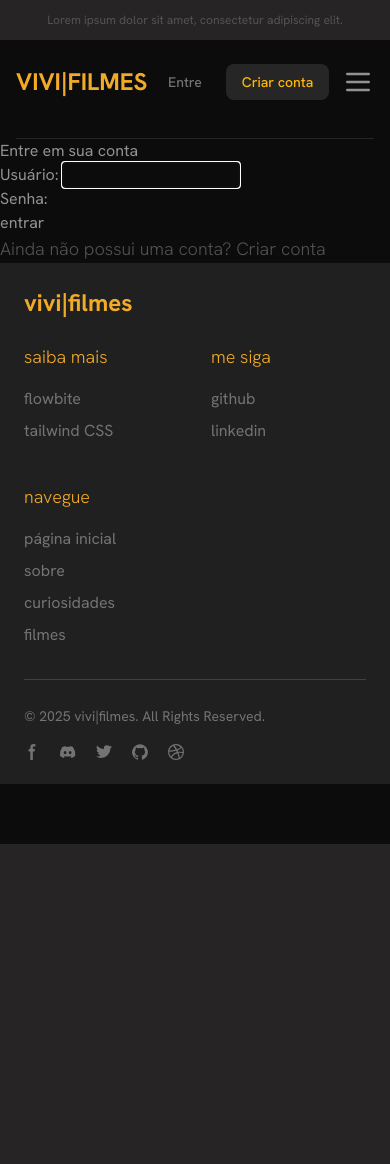
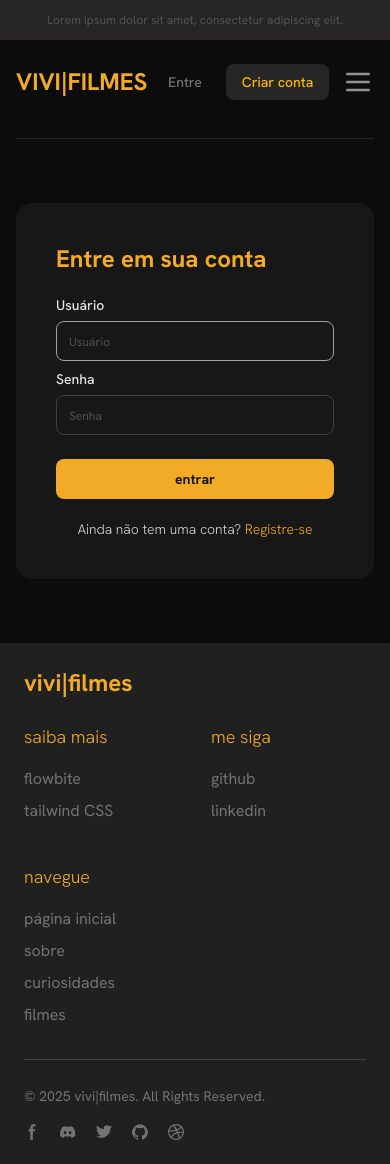
Before and after one commit to vitoriabecker/cinema, a Django app: page /login/ in a window 390 px wide. Before the commit the page ends 844 px from the top, so only its background shows below. Run offline with Django 5.2, Linux system fonts and the light colour scheme; style sheets or scripts are compiled from the project's sources; some web fonts are replaced.

Commit message:
style: make login page responsive

```diff
--- a/cinema/static/dist/styles.css
+++ b/cinema/static/dist/styles.css
@@ -10,16 +10,7 @@
     --color-red-400: oklch(70.4% 0.191 22.216);
     --color-red-500: oklch(63.7% 0.237 25.331);
     --color-red-600: oklch(57.7% 0.245 27.325);
-    --color-amber-200: oklch(92.4% 0.12 95.746);
-    --color-amber-300: oklch(87.9% 0.169 91.605);
     --color-amber-400: oklch(82.8% 0.189 84.429);
-    --color-amber-500: oklch(76.9% 0.188 70.08);
-    --color-blue-500: oklch(62.3% 0.214 259.815);
-    --color-slate-200: oklch(92.9% 0.013 255.508);
-    --color-slate-300: oklch(86.9% 0.022 252.894);
-    --color-slate-400: oklch(70.4% 0.04 256.788);
-    --color-slate-700: oklch(37.2% 0.044 257.287);
-    --color-gray-200: oklch(92.8% 0.006 264.531);
     --color-gray-300: oklch(87.2% 0.01 258.338);
     --color-gray-700: oklch(37.3% 0.034 259.733);
     --color-neutral-50: oklch(98.5% 0 0);
@@ -668,6 +593,9 @@
   .p-8 {
     padding: calc(var(--spacing) * 8);
   }
+  .p-10 {
+    padding: calc(var(--spacing) * 10);
+  }
   .px-3 {
     padding-inline: calc(var(--spacing) * 3);
   }
@@ -808,9 +727,6 @@
   .text-neutral-500 {
     color: var(--color-neutral-500);
   }
-  .text-neutral-600 {
-    color: var(--color-neutral-600);
-  }
   .text-neutral-700 {
     color: var(--color-neutral-700);
   }
@@ -943,11 +848,6 @@
   .file\:text-white {
     &::file-selector-button {
       color: var(--color-white);
-    }
-  }
-  .placeholder\:bg-neutral-800 {
-    &::placeholder {
-      background-color: var(--color-neutral-800);
     }
   }
   .placeholder\:text-xs {
@@ -956,29 +856,9 @@
       line-height: var(--tw-leading, var(--text-xs--line-height));
     }
   }
-  .placeholder\:text-neutral-300 {
-    &::placeholder {
-      color: var(--color-neutral-300);
-    }
-  }
   .placeholder\:text-neutral-600 {
     &::placeholder {
       color: var(--color-neutral-600);
-    }
-  }
-  .placeholder\:text-neutral-700 {
-    &::placeholder {
-      color: var(--color-neutral-700);
-    }
-  }
-  .placeholder\:text-neutral-800 {
-    &::placeholder {
-      color: var(--color-neutral-800);
-    }
-  }
-  .placeholder\:text-slate-400 {
-    &::placeholder {
-      color: var(--color-slate-400);
     }
   }
   .backdrop\:bg-transparent {
@@ -1097,42 +948,15 @@
       }
     }
   }
-  .focus\:border-neutral-900 {
+  .focus\:border-neutral-400 {
     &:focus {
-      border-color: var(--color-neutral-900);
-    }
-  }
-  .focus\:border-slate-400 {
-    &:focus {
-      border-color: var(--color-slate-400);
-    }
-  }
-  .focus\:shadow {
-    &:focus {
-      --tw-shadow: 0 1px 3px 0 var(--tw-shadow-color, rgb(0 0 0 / 0.1)), 0 1px 2px -1px var(--tw-shadow-color, rgb(0 0 0 / 0.1));
-      box-shadow: var(--tw-inset-shadow), var(--tw-inset-ring-shadow), var(--tw-ring-offset-shadow), var(--tw-ring-shadow), var(--tw-shadow);
-    }
-  }
-  .focus\:ring-2 {
-    &:focus {
-      --tw-ring-shadow: var(--tw-ring-inset,) 0 0 0 calc(2px + var(--tw-ring-offset-width)) var(--tw-ring-color, currentcolor);
-      box-shadow: var(--tw-inset-shadow), var(--tw-inset-ring-shadow), var(--tw-ring-offset-shadow), var(--tw-ring-shadow), var(--tw-shadow);
+      border-color: var(--color-neutral-400);
     }
   }
   .focus\:ring-4 {
     &:focus {
       --tw-ring-shadow: var(--tw-ring-inset,) 0 0 0 calc(4px + var(--tw-ring-offset-width)) var(--tw-ring-color, currentcolor);
       box-shadow: var(--tw-inset-shadow), var(--tw-inset-ring-shadow), var(--tw-ring-offset-shadow), var(--tw-ring-shadow), var(--tw-shadow);
-    }
-  }
-  .focus\:ring-amber-200 {
-    &:focus {
-      --tw-ring-color: var(--color-amber-200);
-    }
-  }
-  .focus\:ring-blue-500 {
-    &:focus {
-      --tw-ring-color: var(--color-blue-500);
     }
   }
   .focus\:ring-gray-300 {
@@ -1626,6 +1448,9 @@ article {
 }
 .botao-filme:hover {
   background-color: #d89820;
+}
+.register h3, .register a {
+  color: #f2ab27;
 }
 .perfil-info #usuario {
   color: #efefef;
@@ -1680,48 +1505,6 @@ footer h2 {
   inherits: false;
   initial-value: solid;
 }
-@property --tw-gradient-position {
-  syntax: "*";
-  inherits: false;
-}
-@property --tw-gradient-from {
-  syntax: "<color>";
-  inherits: false;
-  initial-value: #0000;
-}
-@property --tw-gradient-via {
-  syntax: "<color>";
-  inherits: false;
-  initial-value: #0000;
-}
-@property --tw-gradient-to {
-  syntax: "<color>";
-  inherits: false;
-  initial-value: #0000;
-}
-@property --tw-gradient-stops {
-  syntax: "*";
-  inherits: false;
-}
-@property --tw-gradient-via-stops {
-  syntax: "*";
-  inherits: false;
-}
-@property --tw-gradient-from-position {
-  syntax: "<length-percentage>";
-  inherits: false;
-  initial-value: 0%;
-}
-@property --tw-gradient-via-position {
-  syntax: "<length-percentage>";
-  inherits: false;
-  initial-value: 50%;
-}
-@property --tw-gradient-to-position {
-  syntax: "<length-percentage>";
-  inherits: false;
-  initial-value: 100%;
-}
 @property --tw-font-weight {
   syntax: "*";
   inherits: false;
@@ -1869,28 +1652,28 @@ footer h2 {
   syntax: "*";
   inherits: false;
 }
+@property --tw-ease {
+  syntax: "*";
+  inherits: false;
+}
+@property --tw-translate-x {
+  syntax: "*";
+  inherits: false;
+  initial-value: 0;
+}
+@property --tw-translate-y {
+  syntax: "*";
+  inherits: false;
+  initial-value: 0;
+}
+@property --tw-translate-z {
+  syntax: "*";
+  inherits: false;
+  initial-value: 0;
+}
 @property --tw-duration {
   syntax: "*";
   inherits: false;
-}
-@property --tw-ease {
-  syntax: "*";
-  inherits: false;
-}
-@property --tw-translate-x {
-  syntax: "*";
-  inherits: false;
-  initial-value: 0;
-}
-@property --tw-translate-y {
-  syntax: "*";
-  inherits: false;
-  initial-value: 0;
-}
-@property --tw-translate-z {
-  syntax: "*";
-  inherits: false;
-  initial-value: 0;
 }
 @property --tw-scale-x {
   syntax: "*";
@@ -1921,15 +1704,6 @@ footer h2 {
       --tw-skew-x: initial;
       --tw-skew-y: initial;
       --tw-border-style: solid;
-      --tw-gradient-position: initial;
-      --tw-gradient-from: #0000;
-      --tw-gradient-via: #0000;
-      --tw-gradient-to: #0000;
-      --tw-gradient-stops: initial;
-      --tw-gradient-via-stops: initial;
-      --tw-gradient-from-position: 0%;
-      --tw-gradient-via-position: 50%;
-      --tw-gradient-to-position: 100%;
       --tw-font-weight: initial;
       --tw-ordinal: initial;
       --tw-slashed-zero: initial;
@@ -1964,11 +1738,11 @@ footer h2 {
       --tw-drop-shadow-color: initial;
       --tw-drop-shadow-alpha: 100%;
       --tw-drop-shadow-size: initial;
-      --tw-duration: initial;
       --tw-ease: initial;
       --tw-translate-x: 0;
       --tw-translate-y: 0;
       --tw-translate-z: 0;
+      --tw-duration: initial;
       --tw-scale-x: 1;
       --tw-scale-y: 1;
       --tw-scale-z: 1;
--- a/cinema/static/style.css
+++ b/cinema/static/style.css
@@ -130,6 +128,11 @@ article{
   background-color: #d89820;
 }
 
+/* signup/login */
+.register h3, .register a{
+  color: #f2ab27;
+}
+
 /* user profile */
 .perfil-info #usuario {
   color: #efefef;
--- a/cinema/templates/cinema/base.html
+++ b/cinema/templates/cinema/base.html
@@ -24,7 +24,7 @@
     <p class="top flex justify-center items-center h-10 text-xs px-5 md:text-sm">
       Lorem ipsum dolor sit amet, consectetur adipiscing elit.
     </p>
-    <nav class="px-4 lg:px-6 py-6">
+    <nav class="nav-bar px-4 lg:px-6 py-6">
       <div class="flex flex-wrap justify-between items-center mx-auto max-w-screen-xl">
         <a href="#" class="flex items-center">
           <span class="logo text-2xl md:text-4xl flex items-center uppercase">vivi|filmes</span>
@@ -42,16 +42,16 @@
         <div class="hidden justify-between items-center w-full lg:flex lg:w-auto lg:order-1" id="mobile-menu-2">
           <ul class="flex flex-col mt-4 font-medium lg:flex-row lg:space-x-8 lg:mt-0">
             <li>
-              <a href="{% url 'home' %}" class="block py-2 pr-4 pl-3 text-neutral-500 hover:text-amber-400 rounded bg-primary-700 lg:p-0" aria-current="page">página inicial</a>
+              <a href="{% url 'home' %}" class="block text-neutral-500 font-medium py-2 pr-4 pl-3 lg:p-0" aria-current="page">página inicial</a>
             </li>
             <li>
-              <a href="#sobre" class="block py-2 pr-4 pl-3 text-neutral-500 border-b hover:text-amber-400 lg:border-0 lg:p-0">sobre</a>
+              <a href="#sobre" class="block text-neutral-500 font-medium py-2 pr-4 pl-3 lg:p-0">sobre</a>
             </li>
             <li>
-              <a href="#curiosidade" class="block py-2 pr-4 pl-3 text-neutral-500 border-b hover:text-amber-400 lg:border-0 lg:p-0">curiosidades</a>
+              <a href="#curiosidade" class="block text-neutral-500 font-medium py-2 pr-4 pl-3 lg:p-0">curiosidades</a>
             </li>
             <li>
-              <a href="{% url 'movie_list' %}" class="block py-2 pr-4 pl-3 text-neutral-500 border-b hover:text-amber-400 lg:border-0 lg:p-0">filmes</a>
+              <a href="{% url 'movie_list' %}" class="block text-neutral-500 font-medium py-2 pr-4 pl-3 lg:p-0">filmes</a>
             </li>
           </ul>
         </div>
@@ -67,16 +67,16 @@
         <div id="mobile-menu" class="hidden lg:hidden px-6 pt-6">
           <ul>
             <li>
-              <a href="{% url 'home' %}" class="block py-2 pr-4 pl-3 text-neutral-500 border-b hover:text-neutral-400 lg:border-0 lg:p-0" aria-current="page">página inicial</a>
+              <a href="{% url 'home' %}" class="block py-2 pr-4 pl-3 text-neutral-500 lg:p-0" aria-current="page">página inicial</a>
             </li>
             <li>
-              <a href="#sobre" class="block py-2 pr-4 pl-3 text-neutral-500 border-b hover:text-neutral-400 lg:border-0 lg:p-0">sobre</a>
+              <a href="#sobre" class="block py-2 pr-4 pl-3 text-neutral-500 lg:p-0">sobre</a>
             </li>
             <li>
-              <a href="#curiosidade" class="block py-2 pr-4 pl-3 text-neutral-500 border-b hover:text-neutral-400 lg:border-0 lg:p-0">curiosidades</a>
+              <a href="#curiosidade" class="block py-2 pr-4 pl-3 text-neutral-500 lg:p-0">curiosidades</a>
             </li>
             <li>
-              <a href="{% url 'movie_list' %}" class="block py-2 pr-4 pl-3 text-neutral-500 border-b hover:text-neutral-400 lg:border-0 lg:p-0">filmes</a>
+              <a href="{% url 'movie_list' %}" class="block py-2 pr-4 pl-3 text-neutral-500 lg:p-0">filmes</a>
             </li>
           </ul>
         </div>
@@ -191,6 +191,17 @@
     btn.addEventListener('click', () => {
       menu.classList.toggle('hidden');
     });
+
+
+    const modal = document.getElementById('loginModal');
+    function toggleModal(show) {
+      if(show) {
+        modal.showModal();
+      } else {
+        modal.close();
+      }
+    }
+
   </script>
 
 </body>
--- a/cinema/templates/registration/login.html
+++ b/cinema/templates/registration/login.html
@@ -1,24 +1,53 @@
 {% extends 'cinema/base.html' %}
+{% load static %}
 
 {% block content %}
 
-  <!-- na realidade, eu vou usar um block content aqui, mas enfim, faço isso depois -->
-  <form action="{% url 'login' %}" method="post">
+<div class="register max-w-7xl mx-auto py-16 px-4 lg:px-0 grid md:grid-cols-2 gap-5 md:gap-8">
+  <div class="bg-neutral-900 rounded-2xl p-10">
+    <div>
+      <h3 class="text-2xl md:text-3xl font-bold mb-5">Entre em sua conta</h3>
+    </div>
 
-    <h3>Entre em sua conta</h3>
+    <form action="{% url 'login' %}" method="post">
+      {% csrf_token %}
 
-    {% csrf_token %}
-    <p>{{ form.username.label_tag }}
-    {{ form.username }}</p>
+      <div>
+        <label for="{{ form.username.id_for_label }}" class="block text-sm font-medium text-neutral-200 mt- mb-1.5">
+          {{ form.username.label }}
+        </label>
 
-    </p>{{ form.password.label_tag }}
-    {{ form.password }}</p>
+        <input type="text" name="{{ form.username.name }}" value="{{ form.username.value|default:'' }}" placeholder="Usuário"
+        class="w-full h-10 px-3 py-2 text-sm text-neutral-100 border border-neutral-700 rounded-lg mb-2 placeholder:text-xs placeholder:text-neutral-600 bg-neutral-900 focus:outline-none focus:border-neutral-400"
+        required autofocus>
 
-    <input type="submit" value="entrar">
+        <label for="{{ form.password.id_for_label }}" class="block text-sm font-medium text-neutral-200 mt- mb-1.5">
+          {{ form.password.label }}
+        </label>
 
-  </form>
+        <input type="text" name="{{ form.password.name }}" value="{{ form.password.value|default:'' }}" placeholder="Senha"
+        class="w-full h-10 px-3 py-2 text-sm text-neutral-100 border border-neutral-700 rounded-lg mb-2 placeholder:text-xs placeholder:text-neutral-600 bg-neutral-900 focus:outline-none focus:border-neutral-400"
+        required autofocus>
 
-  <p class="text-lg font-light font-libre text-neutral-600">Ainda não possui uma conta? <a href="{% url 'signup' %}">Criar conta</a></p>
+        {% if field.errors %}
+        <p class="text-red-500 text-sm mt-1">{{ field.errors|striptags }}</p>
+        {% endif %}
+      </div>
+
+      <button type="submit" class="botao-filme text-neutral-900 w-full text-sm font-bold rounded-lg py-2.5 cursor-pointer mt-4">entrar</button>
+    </form>
+
+    <div>
+      <p class="text-sm font-light text-neutral-300 text-center mt-5">Ainda não tem uma conta? <a href="">Registre-se</a></p>
+    </div>
+  </div>
+
+  <div class="hidden">
+    <h1>AAAAAAAAAAA</h1>
+  </div>
+</div>
+
+
 
   {% if messages %}
     {% for message in messages %}
```
Also changed, not shown: other parts of cinema/static/dist/styles.css (+8 -125 lines), other parts of cinema/static/style.css (+2 -4 lines), cinema/forms.py (+6 -6 lines), cinema/templates/registration/signup.html (+7 -13 lines), db.sqlite3.
